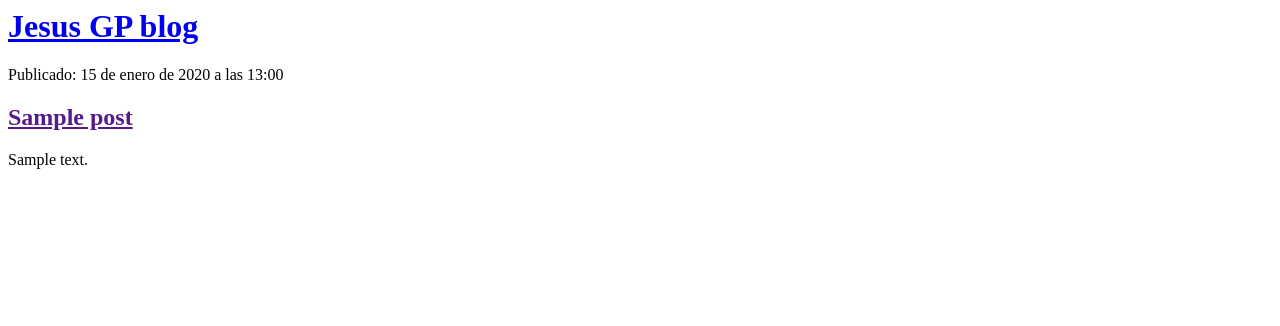
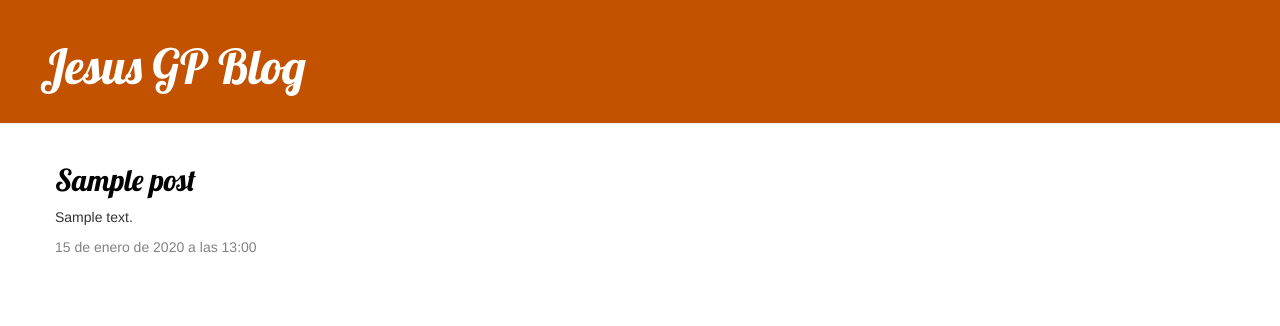
Before and after one commit to JesusGPro/JGP-blog, a Django app: page / in a window 1280 px wide. Shown: the top 326 px of the page. Run offline with Django 5.2, Linux system fonts and the light colour scheme; tables that the repository leaves empty hold one stand-in row (values such as "Sample post"); some libraries are stand-ins or nearby versions.

Commit message:
Agregado vistas y plantillas de detalle y CSS

```diff
--- /dev/null
+++ b/blog/static/css/blog.css
@@ -0,0 +1,53 @@
+h1 a, h2 a {
+    color: #C25100;
+    font-family: 'Lobster';
+}
+
+.page-header {
+    background-color: #C25100;
+    margin-top: 0;
+    padding: 20px 20px 20px 40px;
+
+}
+
+.page-header h1, .page-header h1 a, .page-header h1 a:visited, .page-header h1 a:active {
+    color: #ffffff;
+    font-size: 36pt;
+    text-decoration: none;
+
+}
+
+.content {
+    margin-left: 40px;
+}
+
+h1, h2, h3, h4 {
+    font-family: 'Lobster', cursive;
+}
+
+.date {
+    color: #828282;
+}
+
+.save {
+    float: right;
+}
+
+.post-form textarea, .post-form input {
+    width: 100%;
+}
+
+.top-menu, .top-menu:hover, .top-menu:visited {
+    color: #ffffff;
+    float: right;
+    font-size: 26pt;
+    margin-right: 20px;
+}
+
+.post {
+    margin-bottom: 70px;
+}
+
+.post h2 a, .post h2 a:visited {
+    color: #000000;
+}
--- /dev/null
+++ b/blog/templates/blog/base.html
@@ -0,0 +1,23 @@
+{% load static %}
+<html>
+    <head>
+        <title>Jesus GP blog</title>
+        <link rel="stylesheet" href="//maxcdn.bootstrapcdn.com/bootstrap/3.2.0/css/bootstrap.min.css">
+        <link rel="stylesheet" href="//maxcdn.bootstrapcdn.com/bootstrap/3.2.0/css/bootstrap-theme.min.css">
+        <link href='//fonts.googleapis.com/css?family=Lobster&subset=latin,latin-ext' rel='stylesheet' type='text/css'>
+        <link rel="stylesheet" href="{% static 'css/blog.css' %}">
+    </head>
+    <body>
+        <div class="page-header">
+            <h1><a href="/">Jesus GP Blog</a></h1>
+        </div>
+        <div class="content container">
+            <div class="row">
+                <div class="col-md-8">
+                {% block content %}
+                {% endblock %}
+                </div>
+            </div>
+        </div>
+    </body>
+</html>
--- a/blog/templates/blog/post_list.html
+++ b/blog/templates/blog/post_list.html
@@ -1,21 +1,14 @@
-<html>
-    <head>
-        <title>Jesus GP blog</title>
-    </head>
-    <body>
-        <div>
-            <h1><a href="/">Jesus GP blog</a></h1>
+{% extends 'blog/base.html' %}
+
+{% block content %}
+    {% for post in posts %}
+        <div class="post">
+            <h2><a href="{% url 'post_detail' pk=post.pk %}">{{ post.title }}</a></h2>
+            <p>{{ post.text|linebreaksbr }}</p>
+            <div class="date">
+                {{ post.publishing_date}}
+            </div>
         </div>
 
-        {% for post in posts %}
-            <div>
-                <p>Publicado: {{ post.publishing_date }}</p>
-                <h2><a href="">{{ post.title }}</a></h2>
-                <p>{{ post.text|linebreaksbr }}</p>
-            </div>
-
-        {% endfor %}
-
-
-    </body>
-</html>
+    {% endfor %}
+{% endblock %}
--- a/blog/urls.py
+++ b/blog/urls.py
@@ -3,4 +3,5 @@ from . import views
 
 urlpatterns = [
     path('', views.post_list, name='post_list'),
+    path('post/<int:pk>/', views.post_detail, name='post_detail'),
 ]
--- a/blog/views.py
+++ b/blog/views.py
@@ -1,6 +1,6 @@
-from django.shortcuts import render
 from django.utils import timezone
 from .models import Post
+from django.shortcuts import render, get_object_or_404
 
 # views concta modelos con plantillas, para ellos necesitamos los QuerySets (variable posts)
 
@@ -11,3 +11,7 @@ def post_list(request):
 # request: todo lo que recibimos del usuario por internet
 # {'posts': posts} es un lugar ene el que podemos agregar algunas cosas para que la plantilla las use
 # lo nombramos de momento 'posts'
+
+def post_detail(request, pk):
+    post = get_object_or_404(Post, pk=pk)
+    return render(request, 'blog/post_detail.html', {'post': post})
```
Also changed, not shown: blog/templates/blog/post_detail.html (added, +13 -0 lines).
